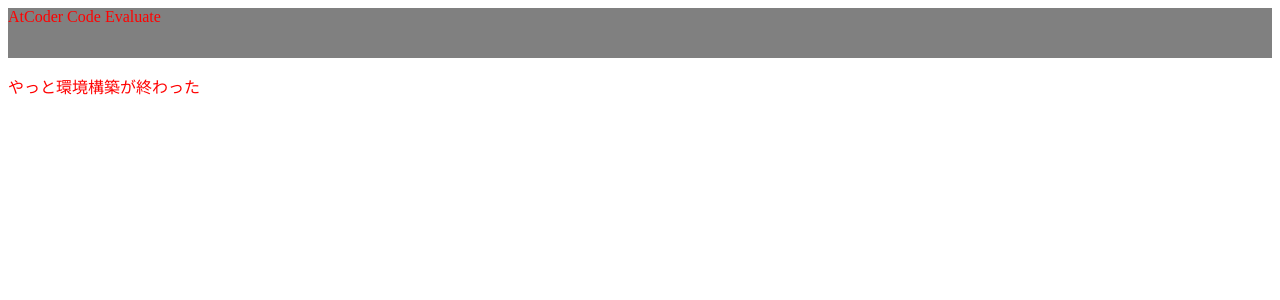
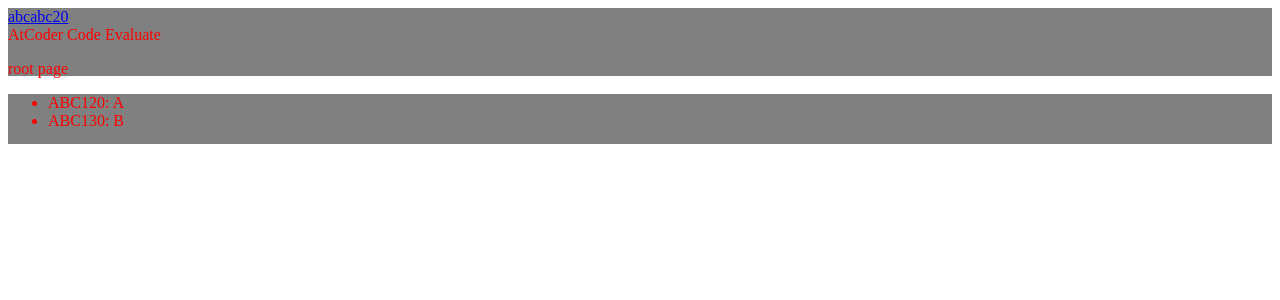
Before and after one commit to parsely1231/AtCoderCodeEvaluate, a React (Create React App) app in the folder frontend/: page / in a window 1280 px wide. Shown: the top 300 px of the page. Built offline with nearby package versions, Linux system fonts and the light colour scheme.

Commit message:
react practice

```diff
--- a/frontend/src/App.tsx
+++ b/frontend/src/App.tsx
@@ -1,11 +1,128 @@
 import React from "react";
+import {
+  HashRouter as Router,
+  Route,
+  Switch,
+  Redirect,
+  Link,
+} from "react-router-dom";
+
+
+interface ContestProps {
+  name: string;
+  problems: string
+}
+
+const ContestClass = (name:string, problems:string):ContestProps => {
+  return {
+    name: name,
+    problems: problems,
+  }
+}
+
+
+const sampleContests = [
+  ContestClass('ABC120', 'A'),
+  ContestClass('ABC130', 'B'),
+]
+
+const ContestLine: React.FC<ContestProps> = props => {
+  return (
+    <li>{props.name}: {props.problems}</li>
+  )
+}
+
+interface TableProps {
+  contests: ContestProps[]
+}
+
+const ContestTable: React.FC<TableProps> = (props) => {
+  const contests = props.contests;
+  return (
+  <div>
+    <ul>
+      {contests.map((contest:ContestProps) => {
+        return(
+          <ContestLine
+            name={contest.name}
+            problems={contest.problems}
+            />
+        )
+      })}
+    </ul>
+  </div>
+  );
+};
+
+interface IdProps {
+  id: string
+}
+
+const IdPage: React.FC<IdProps> = (props) => {
+  return (
+    <div>
+      <p>ID PAGE</p>
+      <p>id = {props.id}</p>
+    </div>
+  )
+}
+
+
+const API_URL = process.env.TEST_API_URL;
+
+const fetchContestsInfo = () => {
+  fetch(`${API_URL}`)
+    .then(res => {
+      if (res.ok) {
+        return res.json()
+      } else {
+        console.log(res);
+        return;
+      }
+    })
+    .catch(() => undefined)
+};
+
 
 const App = () => {
   return (
-    <div>
-      <div>AtCoder Code Evaluate</div>
-      <p>やっと環境構築が終わった</p>
-    </div>
+    <Router>
+      <div>
+        <Link to={"/abc"}>abc</Link>
+        <Link to={"/abc/:20"}>abc20</Link>
+        <Switch>
+          <Route
+            exact
+            path="/"
+            component={() => (
+              <div>AtCoder Code Evaluate
+                <p>root page</p>
+                <ContestTable
+                  contests={sampleContests}
+                />
+              </div>
+            )}
+          />
+          <Route
+            exact
+            path="/abc"
+            component={() => (
+              <div>ABC page</div>
+            )}
+          />
+          <Route
+            path="/abc/:id"
+            render={({ match }) => {
+              const id:string = match.params.id
+              return (
+                <IdPage id={id} />
+              );
+            }}
+          />
+          <Redirect path="/arc" to="/" />
+        </Switch>
+      </div>
+    </Router>
   );
 };
 
--- a/frontend/src/index.tsx
+++ b/frontend/src/index.tsx
@@ -4,4 +4,4 @@
 import "./index.css";
 import App from "./App";
 
-ReactDOM.render(<App />, document.getElementById("root"));
+ReactDOM.render(<App />, document.querySelector("#root"));
```
Also changed, not shown: 1 other file (tests, documents, lock files or other folders).
